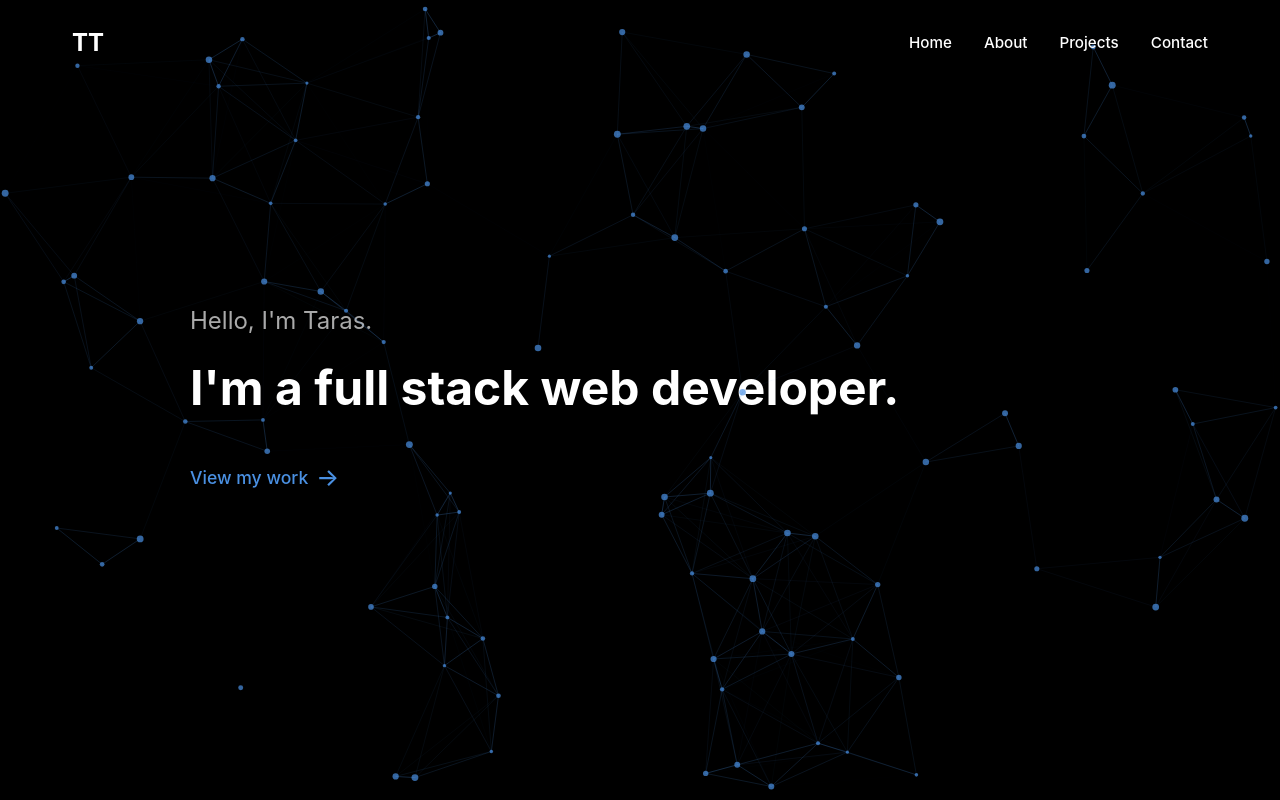
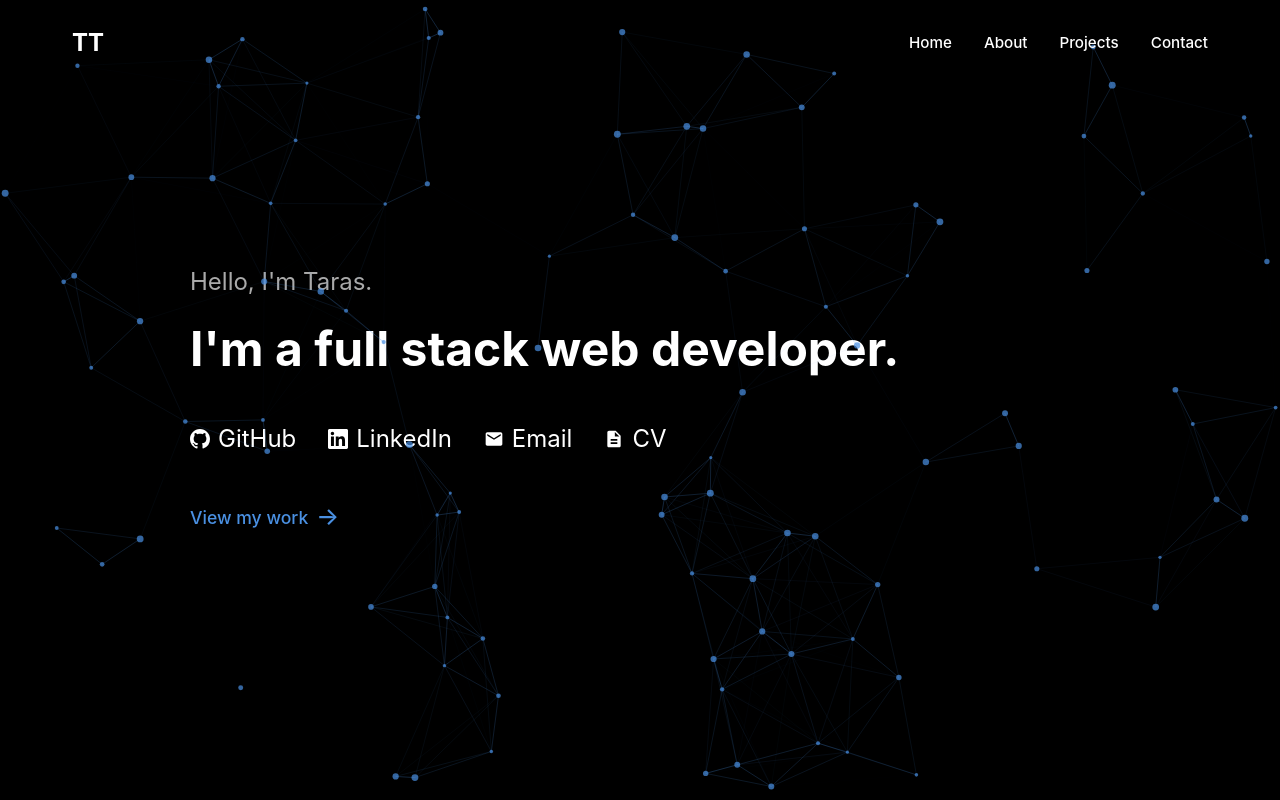
Before and after one commit to xxxkvastarasxxx/xxxkvastarasxxx_portfolio, a React (Vite) app: page / in a window 1280 px wide. Shown: the top 800 px of the page. Built offline with nearby package versions, Linux system fonts and the light colour scheme.

Commit message:
initial commit

```diff
--- a/src/components/Hero.css
+++ b/src/components/Hero.css
@@ -25,6 +25,40 @@
   margin-bottom: 2.5rem;
   color: #fff;
   line-height: 1.3;
+}
+
+/* Social Media Links - Clean Style */
+.hero-social-links {
+  display: flex;
+  gap: 2rem;
+  margin-bottom: 2.5rem;
+  flex-wrap: wrap;
+}
+
+.social-link {
+  display: inline-flex;
+  align-items: center;
+  gap: 0.5rem;
+  color: #fff;
+  text-decoration: none;
+  font-size: 1rem;
+  font-weight: 400;
+  transition: all 0.3s ease;
+  position: relative;
+}
+
+.social-link svg {
+  width: 20px;
+  height: 20px;
+  transition: transform 0.3s ease;
+}
+
+.social-link:hover {
+  color: #4a90e2;
+}
+
+.social-link:hover svg {
+  transform: translateY(-2px);
 }
 
 .hero-link {
@@ -56,6 +90,20 @@
     text-align: center;
   }
 
+  .hero-social-links {
+    justify-content: center;
+    gap: 1.5rem;
+  }
+
+  .social-link {
+    font-size: 0.9rem;
+  }
+
+  .social-link svg {
+    width: 18px;
+    height: 18px;
+  }
+
   .hero-title {
     font-size: 2rem;
   }
--- a/src/components/Hero.jsx
+++ b/src/components/Hero.jsx
@@ -7,6 +7,60 @@
       <div className="hero-content">
         <p className="hero-greeting">Hello, I'm Taras.</p>
         <h1 className="hero-title">I'm a full stack web developer.</h1>
+
+        {/* Social Media Links */}
+        <div className="hero-social-links">
+          <a
+            href="https://github.com/xxxkvastarasxxx"
+            target="_blank"
+            rel="noopener noreferrer"
+            className="social-link"
+            aria-label="GitHub"
+          >
+            <svg viewBox="0 0 24 24" fill="currentColor">
+              <path d="M12 0C5.37 0 0 5.37 0 12c0 5.31 3.435 9.795 8.205 11.385.6.105.825-.255.825-.57 0-.285-.015-1.23-.015-2.235-3.015.555-3.795-.735-4.035-1.41-.135-.345-.72-1.41-1.23-1.695-.42-.225-1.02-.78-.015-.795.945-.015 1.62.87 1.845 1.23 1.08 1.815 2.805 1.305 3.495.99.105-.78.42-1.305.765-1.605-2.67-.3-5.46-1.335-5.46-5.925 0-1.305.465-2.385 1.23-3.225-.12-.3-.54-1.53.12-3.18 0 0 1.005-.315 3.3 1.23.96-.27 1.98-.405 3-.405s2.04.135 3 .405c2.295-1.56 3.3-1.23 3.3-1.23.66 1.65.24 2.88.12 3.18.765.84 1.23 1.905 1.23 3.225 0 4.605-2.805 5.625-5.475 5.925.435.375.81 1.095.81 2.22 0 1.605-.015 2.895-.015 3.3 0 .315.225.69.825.57A12.02 12.02 0 0024 12c0-6.63-5.37-12-12-12z"/>
+            </svg>
+            <span>GitHub</span>
+          </a>
+
+          <a
+            href="https://linkedin.com/in/your-profile"
+            target="_blank"
+            rel="noopener noreferrer"
+            className="social-link"
+            aria-label="LinkedIn"
+          >
+            <svg viewBox="0 0 24 24" fill="currentColor">
+              <path d="M20.447 20.452h-3.554v-5.569c0-1.328-.027-3.037-1.852-3.037-1.853 0-2.136 1.445-2.136 2.939v5.667H9.351V9h3.414v1.561h.046c.477-.9 1.637-1.85 3.37-1.85 3.601 0 4.267 2.37 4.267 5.455v6.286zM5.337 7.433c-1.144 0-2.063-.926-2.063-2.065 0-1.138.92-2.063 2.063-2.063 1.14 0 2.064.925 2.064 2.063 0 1.139-.925 2.065-2.064 2.065zm1.782 13.019H3.555V9h3.564v11.452zM22.225 0H1.771C.792 0 0 .774 0 1.729v20.542C0 23.227.792 24 1.771 24h20.451C23.2 24 24 23.227 24 22.271V1.729C24 .774 23.2 0 22.222 0h.003z"/>
+            </svg>
+            <span>LinkedIn</span>
+          </a>
+
+          <a
+            href="mailto:your.email@example.com"
+            className="social-link"
+            aria-label="Email"
+          >
+            <svg viewBox="0 0 24 24" fill="currentColor">
+              <path d="M20 4H4c-1.1 0-1.99.9-1.99 2L2 18c0 1.1.9 2 2 2h16c1.1 0 2-.9 2-2V6c0-1.1-.9-2-2-2zm0 4l-8 5-8-5V6l8 5 8-5v2z"/>
+            </svg>
+            <span>Email</span>
+          </a>
+
+          <a
+            href="/path-to-your-cv.pdf"
+            target="_blank"
+            rel="noopener noreferrer"
+            className="social-link"
+            aria-label="CV"
+          >
+            <svg viewBox="0 0 24 24" fill="currentColor">
+              <path d="M14 2H6c-1.1 0-1.99.9-1.99 2L4 20c0 1.1.89 2 1.99 2H18c1.1 0 2-.9 2-2V8l-6-6zm2 16H8v-2h8v2zm0-4H8v-2h8v2zm-3-5V3.5L18.5 9H13z"/>
+            </svg>
+            <span>CV</span>
+          </a>
+        </div>
+
         <a href="#projects" className="hero-link">
           View my work
           <span className="arrow">→</span>
--- a/vite.config.js
+++ b/vite.config.js
@@ -3,5 +3,5 @@
 
 export default defineConfig({
   plugins: [react()],
-  base: '/xxxkvastarasxxx_portfolio/',
+  base: '/',
 })
```
Also changed, not shown: 2 other files (tests, documents, lock files or other folders).
